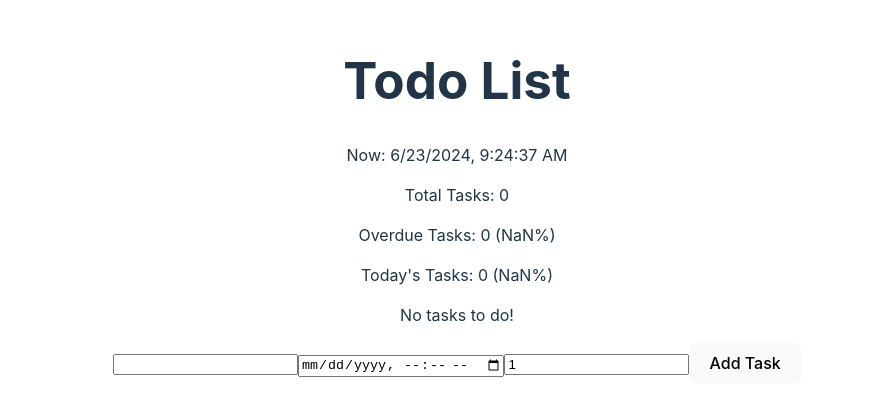
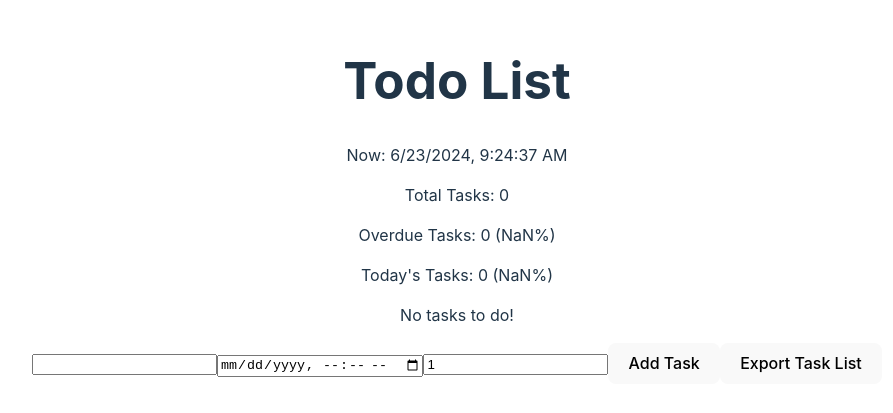
Before and after one commit to alikmpt8529/todo2, a React (Vite) app: page / in a window 1280 px wide. Shown: the part 199-612 px from the top of the page, without its empty margins (183-1076 px from the left). Built offline with nearby package versions, Linux system fonts and the light colour scheme.

Commit message:
ver1.2.2
タスクをエクスポートする機能を追加

```diff
--- a/package.json
+++ b/package.json
@@ -10,6 +10,8 @@
     "preview": "vite preview"
   },
   "dependencies": {
+    "html2canvas": "^1.4.1",
+    "jspdf": "^2.5.1",
     "react": "^18.3.1",
     "react-dom": "^18.3.1"
   },
--- a/src/App.tsx
+++ b/src/App.tsx
@@ -59,7 +59,7 @@ const TodoItem: React.FC<TodoItemProps> = ({
           fontWeight: isDeadlineToday ? 'bold' : 'normal',
         }}
       >
-        {todo.text}
+        {todo.text + " "}
       </span>
       {todo.deadline && (
         <>
@@ -153,7 +153,7 @@ function App() {
 
   const handleAddTodo = () => {
     const newTodo = {
-      text: inputValue,
+      text: inputValue + " ",
       isCompleted: false,
       deadline: deadlineInput,
     };
@@ -186,6 +186,19 @@ function App() {
 
   const hasOverdueTasks = overdueCount > 0;
   const hasTodayTasks = todayTaskCount > 0;
+
+  // タスク一覧をエクスポートする機能
+  const exportTodos = () => {
+    const todoTexts = todos.map((todo, index) => `${index + 1}: ${todo.text} - 締切: ${todo.deadline} - 完了: ${todo.isCompleted ? 'はい' : 'いいえ'}`).join('\n');
+    const blob = new Blob([todoTexts], { type: 'text/plain' });
+    const url = URL.createObjectURL(blob);
+    const link = document.createElement('a');
+    link.href = url;
+    link.download = 'TodoList.txt';
+    document.body.appendChild(link);
+    link.click();
+    document.body.removeChild(link);
+  };
 
   return (
     <>
@@ -225,6 +238,7 @@ function App() {
         onChange={(e) => setDuplicateCount(Number(e.target.value))}
       />
       <button onClick={handleAddTodo}>Add Task</button>
+      <button onClick={exportTodos}>Export Task List</button>
       <div className="task-list">
         {sortedTodos.map((todo, index) => (
           <TodoItem
```
Also changed, not shown: 1 other file (tests, documents, lock files or other folders).
